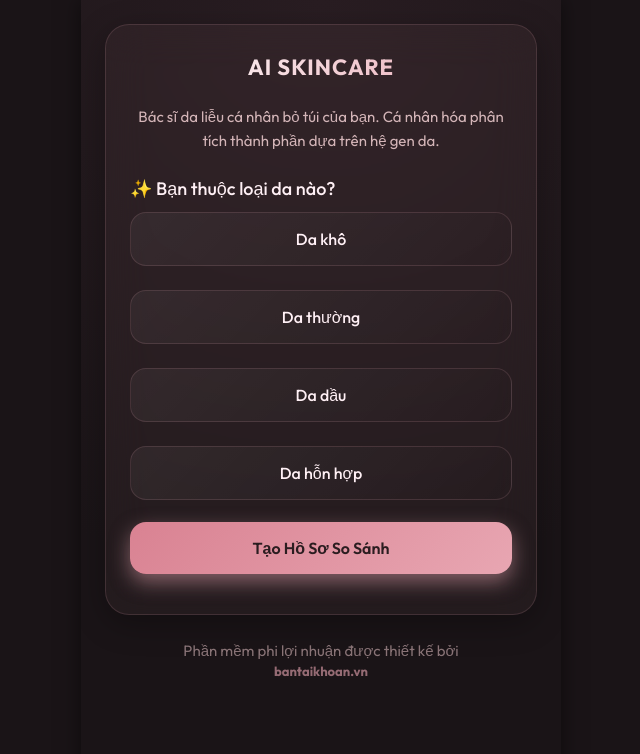
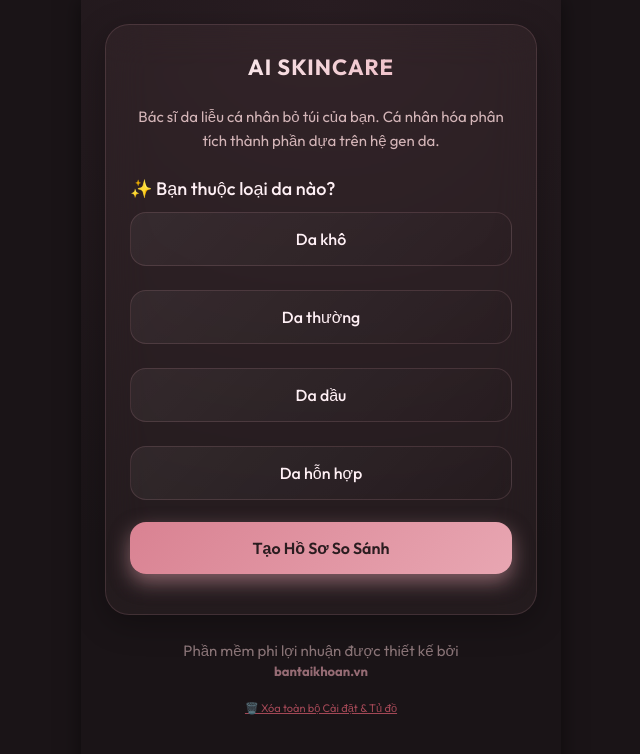
Before and after one commit to ttamng97/takecareyourskin, a React (Vite) app: page / in a window 1280 px wide. Shown: the top 754 px of the page, without its empty margins (319-959 px from the left). Built offline with nearby package versions, Linux system fonts and the light colour scheme.

Commit message:
feat: add robust hard reset mechanism

```diff
--- a/src/App.jsx
+++ b/src/App.jsx
@@ -365,6 +365,21 @@ function App() {
       <div style={{textAlign: 'center', marginTop: '24px', opacity: 0.6, fontSize: '13px', color: 'var(--text-secondary)'}}>
         <p>Phần mềm phi lợi nhuận được thiết kế bởi</p>
         <a href="https://bantaikhoan.vn" target="_blank" rel="noopener noreferrer" style={{color: 'var(--accent)', fontWeight: 'bold', textDecoration: 'none'}}>bantaikhoan.vn</a>
+
+        <div style={{marginTop: '20px', paddingBottom: '20px'}}>
+           <span
+              onClick={() => {
+                 if(window.confirm("Cảnh báo: Bạn sẽ xóa sạch Hồ sơ da và Tủ đồ ảo để làm lại từ đầu. Xác nhận?")) {
+                    localStorage.removeItem('skincare_profile');
+                    localStorage.removeItem('skincare_closet');
+                    window.location.reload();
+                 }
+              }}
+              style={{cursor:'pointer', textDecoration:'underline', fontSize:'11px', color:'var(--danger)'}}
+           >
+              🗑️ Xóa toàn bộ Cài đặt & Tủ đồ
+           </span>
+        </div>
       </div>
 
     </div>
```
